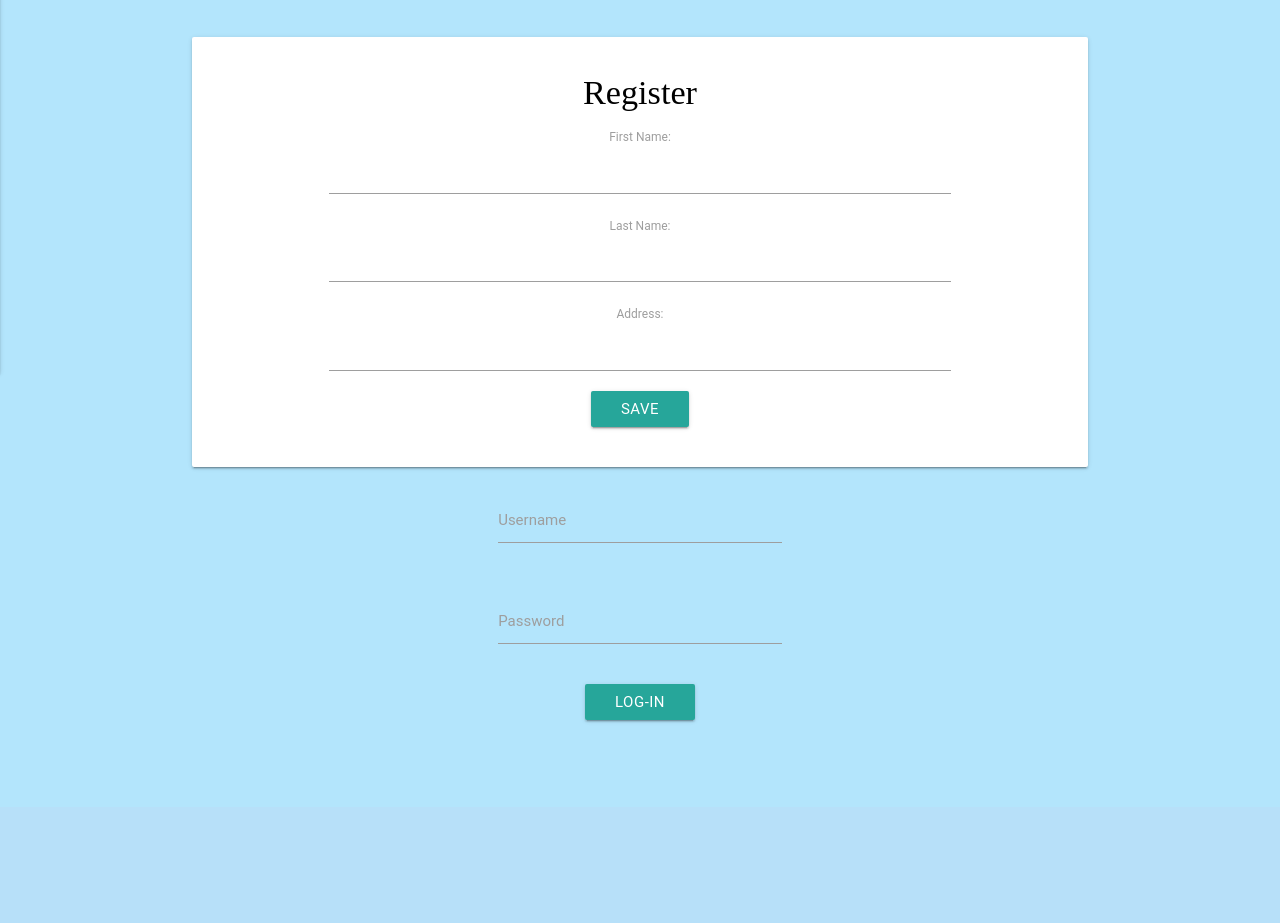
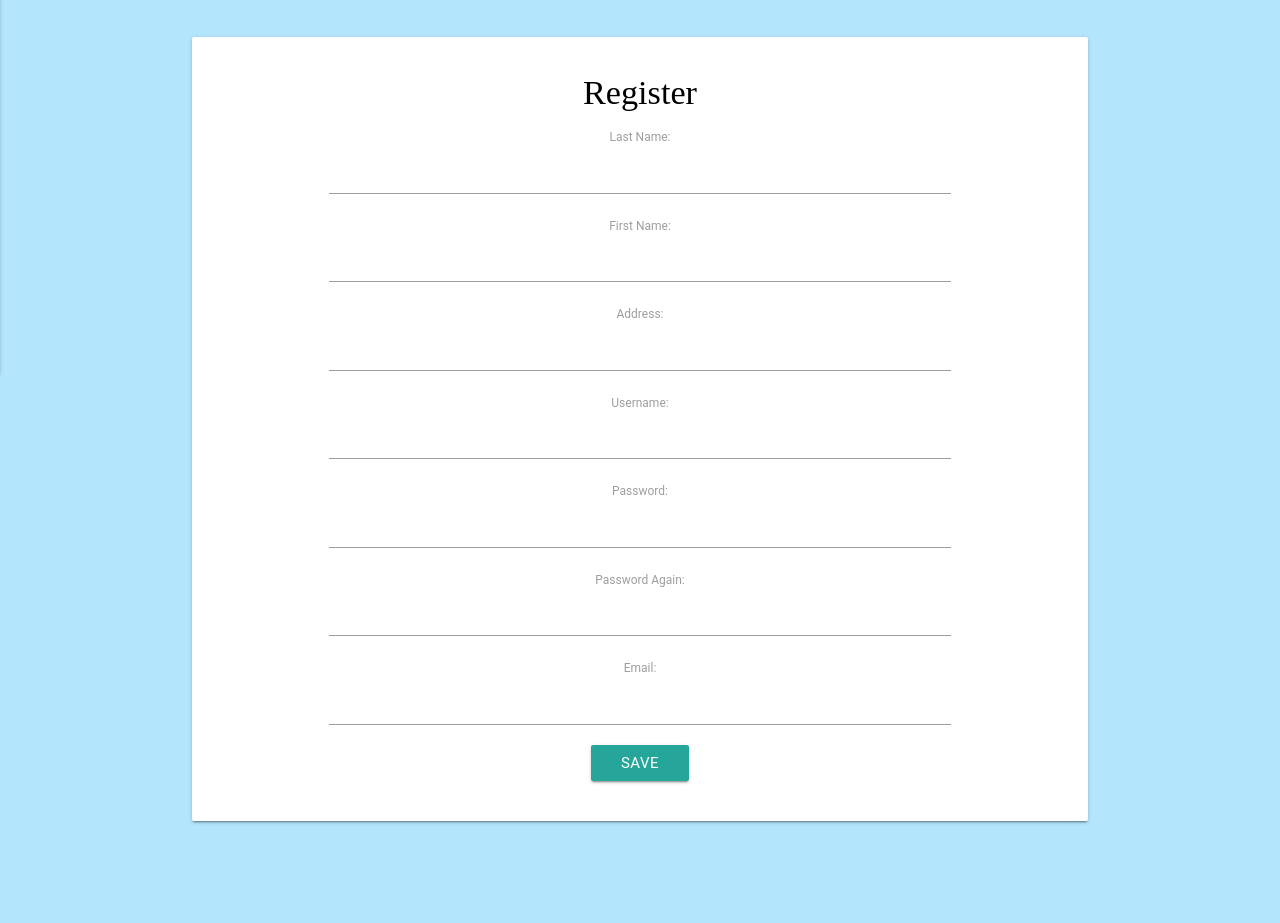
Before and after one commit to rizzahgrace/Thesis_Webapp, a Django app: page /webapp/register in a window 1280 px wide. Shown: the part 487-1410 px from the top of the page. Before the commit the page ends 1210 px from the top, so only its background shows below. Run offline with Django 3.2, Linux system fonts and the light colour scheme; some libraries are stand-ins or nearby versions; some web fonts are replaced.

Commit message:
Register users is working

```diff
--- a/thesis/webapp/forms.py
+++ b/thesis/webapp/forms.py
@@ -30,11 +30,24 @@ class recordOwner(forms.ModelForm):
 
     class Meta:
         model = Owner
-        fields = ['last_name','first_name','address']
+        exclude = ['AMPS_user']
 
-class recordUser(forms.ModelForm):
+class recordUser(forms.Form):
 
-    class Meta:
-        model = User
-        fields = ['username','password','email']
-        widgets = {'password': forms.PasswordInput()}
+    username = forms.RegexField(regex=r'^\w+$', widget=forms.TextInput(attrs=dict(required=True, max_length=30)), label=("Username"), error_messages={ 'invalid': ("This value must contain only letters, numbers and underscores.") })
+    email = forms.EmailField(widget=forms.TextInput(attrs=dict(required=True, max_length=30)), label=("Email address"))
+    password1 = forms.CharField(widget=forms.PasswordInput(attrs=dict(required=True, max_length=30, render_value=False)), label=("Password"))
+    password2 = forms.CharField(widget=forms.PasswordInput(attrs=dict(required=True, max_length=30, render_value=False)), label=("Password (again)"))
+
+    def clean_username(self):
+        try:
+            user = User.objects.get(username__iexact=self.cleaned_data['username'])
+        except User.DoesNotExist:
+            return self.cleaned_data['username']
+        raise forms.ValidationError(_("The username already exists. Please try another one."))
+
+    def clean(self):
+        if 'password1' in self.cleaned_data and 'password2' in self.cleaned_data:
+            if self.cleaned_data['password1'] != self.cleaned_data['password2']:
+                raise forms.ValidationError(_("The two password fields did not match."))
+        return self.cleaned_data
--- a/thesis/webapp/templates/webapp/register.html
+++ b/thesis/webapp/templates/webapp/register.html
@@ -94,86 +94,41 @@
               <form method="POST">
                 {% csrf_token %}
             <div class="form-group">
+            <label for="{{ userdata_form.last_name.id_for_label }}">Last Name: </label>
+            <div>{{ userdata_form.last_name }}</div>
+          </div>
+            <div class="form-group">
             <label for="{{ userdata_form.first_name.id_for_label }}">First Name: </label>
             <div>{{ userdata_form.first_name }}</div>
           </div>
             <div class="form-group">
-            <label for="{{ userdata_form.last_name.id_for_label }}">Last Name: </label>
-            <div>{{ userdata_form.last_name }}</div>
-          </div>
-            <div class="form-group">
             <label for="{{ userdata_form.address.id_for_label }}"> Address:</label>
             <div>{{ userdata_form.address }}</div>
+          </div>
+          <div class="form-group">
+            <label for="{{ user_form.username.id_for_label }}"> Username:</label>
+            <div>{{ user_form.username }}</div>
+          </div>
+          <div class="form-group">
+            <label for="{{ user_form.password1.id_for_label }}"> Password:</label>
+            <div>{{ user_form.password1 }}</div>
+          </div><div class="form-group">
+            <label for="{{ user_form.password2.id_for_label }}"> Password Again:</label>
+            <div>{{ user_form.password2 }}</div>
+          </div>
+          <div class="form-group">
+            <label for="{{ user_form.email.id_for_label }}"> Email:</label>
+            <div>{{ user_form.email }}</div>
           </div>
           <button type="submit" class="save btn btn-default">Save</button>
           </form>
           </div>
             </div>
         </div>
-                        <!-- <form class="col s12">
-
-                          <div class="row">
-                            <div class="input-field col s6">
-                              <input id="first_name" type="text" class="validate">
-                              <label for="first_name">First Name</label>
-                            </div>
-                            <div class="input-field col s6">
-                              <input id="last_name" type="text" class="validate">
-                              <label for="last_name">Last Name</label>
-                            </div>
-                          </div>
-                          <div class="row">
-                            <div class="input-field col s12">
-                              <input id="city" type="text" class="validate">
-                              <label for="city">City</label>
-                            </div>
-                          </div>
-                          <div class="row">
-                            <div class="input-field col s12">
-                              <input id="username" type="text" class="validate">
-                              <label for="username">Username</label>
-                            </div>
-                          </div>
-                          <div class="row">
-                            <div class="input-field col s12">
-                              <input id="password" type="password" class="validate">
-                              <label for="password">Password</label>
-                            </div>
-                          </div>
-                          <div class="row">
-                            <div class="input-field col s12">
-                              <input id="email" type="email" class="validate">
-                              <label for="email">Email</label>
-                            </div>
-                          </div> -->
-
       </div>
       </div>
 
       </div>
-        <div class = "col s4">
-        </div>
-        <div class = "col s4">
-
-          <div class="cardlight-blue lighten-4">
-            <div class="card-content black-text">
-
-                          <div class="row">
-                <div class="input-field col s12">
-                  <input id="email" type="email" class="validate">
-                  <label for="email">Username</label>
-                </div>
-              </div>
-              <div class="row">
-                <div class="input-field col s12">
-                  <input id="password" type="password" class="validate">
-                  <label for="password">Password</label>
-                </div>
-              </div>
-              <center>
-              <a class="waves-effect waves-light btn" href = "main.html">Log-In</a>
-            </center>
-            </div>
 
           </div>
 
--- a/thesis/webapp/views.py
+++ b/thesis/webapp/views.py
@@ -2,7 +2,9 @@ import datetime
 from django.http import HttpResponse
 from django.shortcuts import render
 from django.contrib import messages
-from .models import RawData_Weather, RawData_AMPS
+from django.views.decorators.csrf import csrf_protect
+from .models import RawData_Weather, RawData_AMPS, Owner
+from django.contrib.auth.models import User
 from webapp.forms import UploadCSVFile, recordOwner, recordUser
 from webapp.utils import handle_upload_file
 from django.contrib import messages
@@ -40,23 +42,29 @@ def csv(request):
 
 	return render(request, 'webapp/csv.html', {'form': form})
 
+@csrf_protect
 def register(request):
 	if request.method == 'POST':
 		userdata_form = recordOwner(request.POST)
 		user_form = recordUser(request.POST)
-		if userdata_form.is_valid():
+		if userdata_form.is_valid() and user_form.is_valid():
 			last_name = userdata_form.cleaned_data['last_name']
 			first_name = userdata_form.cleaned_data['first_name']
 			address = userdata_form.cleaned_data['address']
 			owner = Owner(last_name=last_name, first_name=first_name, address=address)
-			# user = user_form.save()
+			# owner.save(commit=False)
+			user = User.objects.create_user(
+			username=user_form.cleaned_data['username'],
+			password=user_form.cleaned_data['password1'],
+			email=user_form.cleaned_data['email']
+			)
+			owner.AMPS_user = user
 			owner.save()
-
 	else:
 		userdata_form = recordOwner()
 		user_form = recordUser()
 
-	return render(request, 'webapp/register.html', {'userdata_form': userdata_form, 'user_form':user_form})
+	return render(request, 'webapp/register.html', {'userdata_form': userdata_form, 'user_form' : user_form})
 
 class AdvancedGraph(HighChartsMultiAxesView):
 	title = 'Example Data Chart'
```
